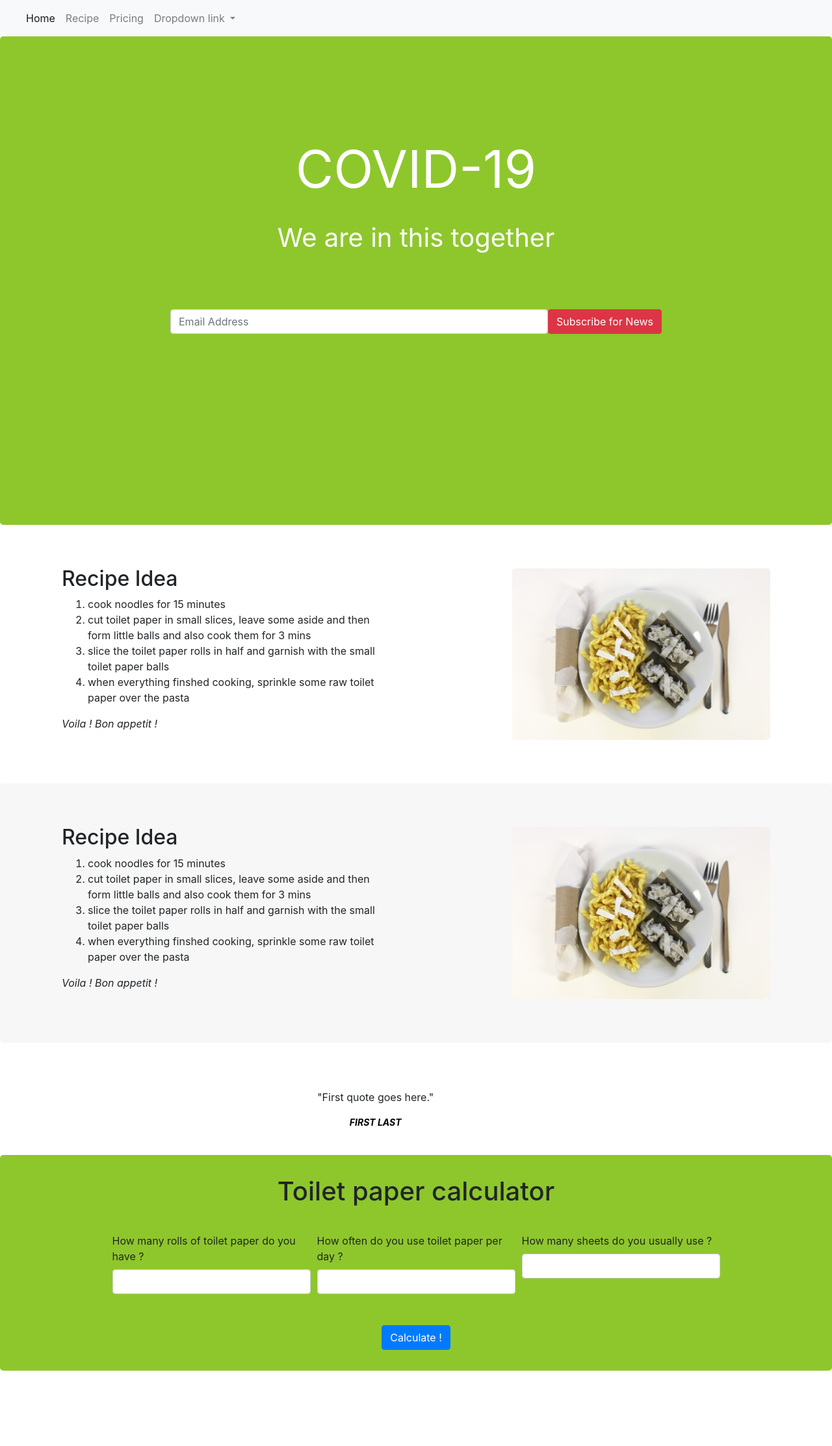
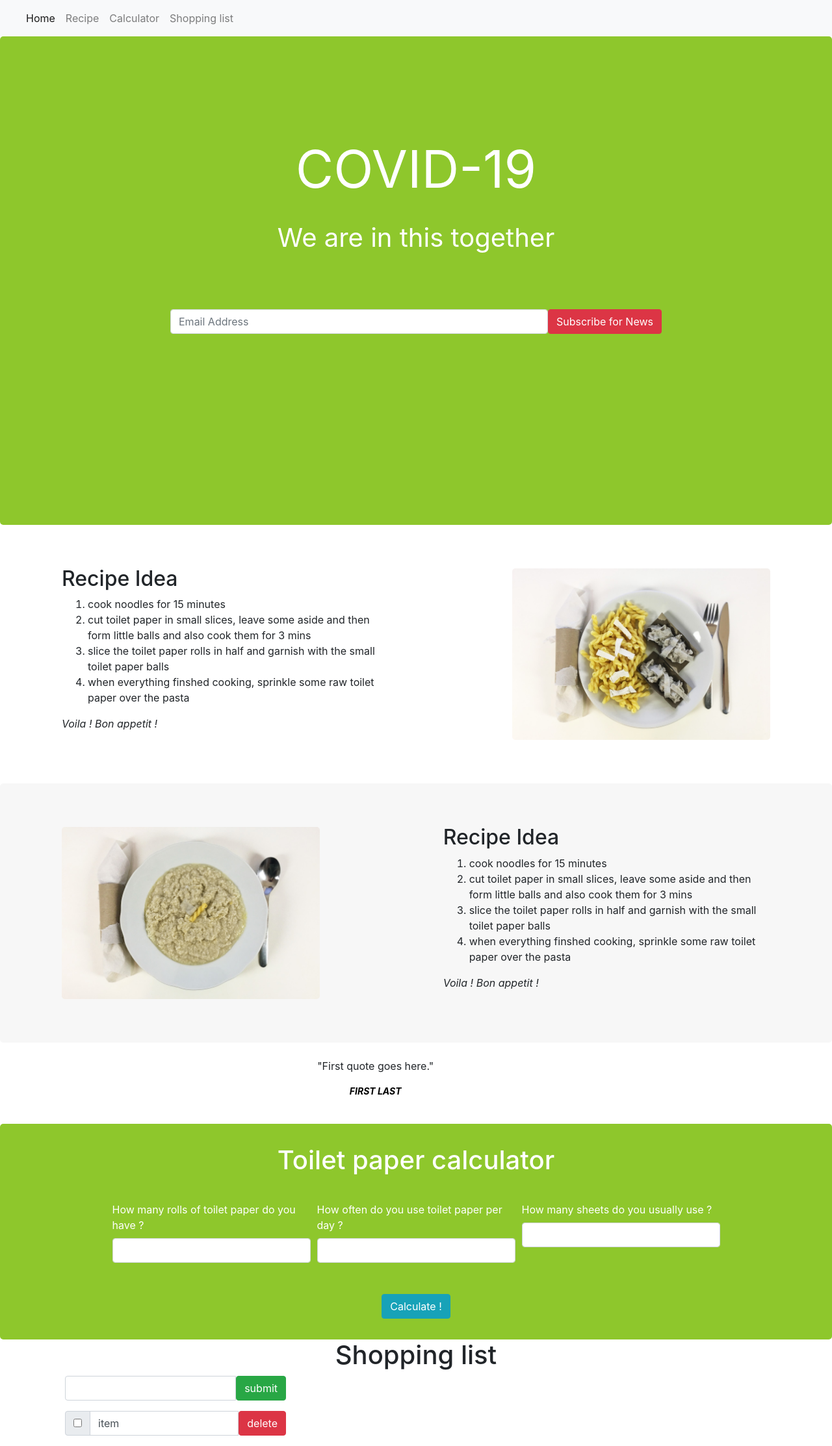
Before and after one commit to OliviaHelmuth/CoronaWebsite, a website: page index1.1.html in a window 1280 px wide. Shown: the whole page at 65% size. Before the commit the page ends 2110 px from the top, so only its background shows below. Drawn offline with nearby package versions, Linux system fonts and the light colour scheme.

Commit message:
enhance calculator + start with the shopping list

```diff
--- a/index1.1.html
+++ b/index1.1.html
@@ -15,6 +15,7 @@
 
 <body>
 
+  <!-- navbar -->
   <nav class="navbar navbar-expand-lg navbar-light bg-light sticky-top">
     <a class="navbar-brand" href="#"></a>
     <button class="navbar-toggler" type="button" data-toggle="collapse" data-target="#navbarNavDropdown"
@@ -30,24 +31,16 @@
           <a class="nav-link" href="#recipe">Recipe</a>
         </li>
         <li class="nav-item">
-          <a class="nav-link" href="#">Pricing</a>
+          <a class="nav-link" href="#toilet-form">Calculator</a>
         </li>
-        <li class="nav-item dropdown">
-          <a class="nav-link dropdown-toggle" href="#" id="navbarDropdownMenuLink" role="button" data-toggle="dropdown"
-            aria-haspopup="true" aria-expanded="false">
-            Dropdown link
-          </a>
-          <div class="dropdown-menu" aria-labelledby="navbarDropdownMenuLink">
-            <a class="dropdown-item" href="#">Action</a>
-            <a class="dropdown-item" href="#">Another action</a>
-            <a class="dropdown-item" href="#">Something else here</a>
-          </div>
+        <li class="nav-item">
+          <a class="nav-link" href="#">Shopping list</a>
         </li>
       </ul>
     </div>
   </nav>
 
-
+  <!-- landing section -->
   <div class="container-fluid">
     <div class="row align-items-center landing-section text-center" id="home">
       <div class="col">
@@ -64,12 +57,12 @@
       </div>
     </div>
   </div>
+  <!-- recipes -->
   <div class="my-section" id="recipe">
     <div class="container-fluid ">
       <div class="row justify-content-around align-items-center">
         <div class="col-sm-12 col-lg-5 ">
           <h2>Recipe Idea</h2>
-
           <ol class="my-list">
             <li>cook noodles for 15 minutes</li>
             <li>cut toilet paper in small slices, leave some aside and then form little balls and also cook them for 3
@@ -87,13 +80,14 @@
       </div>
     </div>
   </div>
-
   <div class="my-section my-section--grey" id="recipe">
     <div class="container-fluid ">
       <div class="row justify-content-around align-items-center">
+        <div class="col-sm-12 col-lg-5 col-xl-4 text-center">
+          <img style="width: 100%; border-radius: 5px" id="recipe_pic" src="./pics/package.jpg" alt="paper noodles">
+        </div>
         <div class="col-sm-12 col-lg-5 ">
           <h2>Recipe Idea</h2>
-
           <ol class="my-list">
             <li>cook noodles for 15 minutes</li>
             <li>cut toilet paper in small slices, leave some aside and then form little balls and also cook them for 3
@@ -104,14 +98,10 @@
           </ol>
           <p><i>Voila ! Bon appetit !</i></p>
         </div>
-        <div class="col-sm-12 col-lg-5 col-xl-4 text-center">
-          <img style="width: 100%; border-radius: 5px" id="recipe_pic" src="./pics/Nudeln-à-la-Papier-de-Klo.jpg"
-            alt="paper noodles">
       </div>
     </div>
   </div>
-  </div>
-  <br><br>
+  <!-- carousel -->
   <div class="container">
     <div id="carouselContent" class="carousel slide" data-ride="carousel">
       <div class="carousel-inner" role="listbox">
@@ -136,6 +126,7 @@
       </a>
     </div>
   </div>
+  <!-- toilet paper calculator -->
   <div class="container-fluid calculator-section">
     <div class="text-center">
       <h1>Toilet paper calculator</h1>
@@ -144,20 +135,20 @@
       <div class="form-row justify-content-center">
         <div class="form-group col-md-3">
           <label for="input4Rolls">How many rolls of toilet paper do you have ?</label>
-          <input type="number" min="0" class="form-control" id="input4Rolls" required>
+          <input type="text" class="form-control" id="input4Rolls" required>
         </div>
         <div class="form-group col-md-3">
           <label for="input4Frequency">How often do you use toilet paper per day ?</label>
-          <input type="number" min="0" class="form-control" id="input4Frequency" required>
+          <input type="text" class="form-control" id="input4Frequency" required>
         </div>
         <div class="form-group col-md-3">
           <label for="input4Sheets">How many sheets do you usually use ?</label>
-          <input type="number" min="0" class="form-control" id="input4Sheets" required>
+          <input type="text" class="form-control" id="input4Sheets" required>
         </div>
       </div>
       <div class="text-center">
-        <button id="calculate-button" type="submit" class="btn btn-primary"
-          data-toggle="modal" data-target="#exampleModalCenter">
+        <button id="calculate-button" type="submit" class="btn btn-info" data-toggle="modal"
+          data-target="#exampleModalCenter">
           Calculate !
         </button>
       </div>
@@ -180,6 +171,31 @@
       </div>
     </div>
   </div>
+  <!-- shopping list -->
+  <div class="container" id="shopping-list">
+    <div class="text-center">
+      <h1>Shopping list</h1>
+    </div>
+    <div class="justify-content-center">
+      <div class="col-sm-4 ">
+        <div class="input-group mb-3">
+          <input type="text" class="form-control" aria-label="Text input with checkbox" id="shopping-list-input">
+          <button type="submit" class="btn btn-success" id="submit-shopping-item">submit</button>
+        </div>
+        <div class="input-group mb-3">
+          <div class="input-group-prepend">
+            <div class="input-group-text">
+              <input type="checkbox" aria-label="Checkbox for following text input">
+            </div>
+          </div>
+          <input type="text" class="form-control" aria-label="Text input with checkbox" value="item" disabled
+            id="shopping-list-input-item">
+          <button type="button" class="btn btn-danger" id="delete-button">delete</button>
+        </div>
+      </div>
+    </div>
+  </div>
+
   <script src="./js1.1.js"></script>
 </body>
 
--- a/js1.1.js
+++ b/js1.1.js
@@ -1,19 +1,46 @@
 const toiletForm = document.getElementById("toilet-form");
 toiletForm.addEventListener("submit", toiletPaperCalculator)
 
-  function toiletPaperCalculator(e) {
+function toiletPaperCalculator(e) {
     e.preventDefault()
     let numberOfRolls = document.getElementById("input4Rolls").value;
     let frequency = document.getElementById("input4Frequency").value;
     let numberOfSheets = document.getElementById("input4Sheets").value;
-    let days =  (300*numberOfRolls) / (frequency*numberOfSheets);
-    if (numberOfRolls == 0) {
-      document.getElementById('calculatorOutput').innerHTML = "You don't have any toilet paper left!";
-    }
-    else if (days >= 1 ) {
-      document.getElementById('calculatorOutput').innerHTML = "You can enjoy your time on the toilet for " + Math.round(days) + " more days !";
+    let calculatorOutput = document.getElementById('calculatorOutput')
+
+    if (
+      isValidNumber(numberOfRolls) &&
+      isValidNumber(frequency) &&
+      isValidNumber(numberOfSheets)
+    ) {
+      let days =  (300*numberOfRolls) / (frequency*numberOfSheets);
+      if (numberOfRolls == 0) {
+        calculatorOutput.innerHTML = "You don't have any toilet paper left!";
+      }
+      else if (days >= 1 ) {
+        calculatorOutput.innerHTML = "You can enjoy your time on the toilet for " + Math.round(days) + " more days !";
+      }
+      else {
+        calculatorOutput.innerHTML = "You just have a bit paper left, good luck finding new paper !";
+      }
     }
     else {
-      document.getElementById('calculatorOutput').innerHTML = "You just have a bit paper left, good luck finding new paper !";
+      calculatorOutput.innerHTML = "Please just enter numbers !";
     }
   }
+
+function isValidNumber(value) {
+  let parsedValue = parseInt(value)
+  if (Number.isInteger(parsedValue)) {
+    return true
+  }
+  else {
+    return false
+  }
+}
+
+// "shoping-list".addEventListener("submit", addItem)
+// // function addItem() {
+
+
+// // }
--- a/style1.1.css
+++ b/style1.1.css
@@ -1,19 +1,9 @@
 #smaller_header {
     font-size: 0.5em;
 }
-
-#recipe_pic {}
-
-body {
-    /* background-color: #000; */
-}
-
-.my-list {}
-
 .subscribe-container {
     margin-top: 1em;
 }
-
 .landing-section {
     height: 94vh;
     background-color: rgb(142, 199, 44);
@@ -21,29 +11,33 @@ body {
     font-size: 5em;
     border-radius: 5px
 }
-
 .landing-section form {
     margin-bottom: 150px;
 }
-
 .my-section {
     padding: 4rem 0rem;
 }
-
 .my-section--grey {
     background-color: rgb(247, 247, 247);
     border-radius: 5px;
 }
-
 .calculator-section {
     background-color: rgb(142, 199, 44);
     border-radius: 5px;
 }
-
 .calculator-section h1 {
     padding: 2rem;
+    color: white;
 }
-
 #calculate-button {
     margin: 2rem;
 }
+#delete-button {
+    padding: ;
+}
+#shopping-list-input-item {
+    background-color: white;
+}
+#toilet-form label{
+    color: white;
+}
```
Also changed, not shown: pics/package.jpg (added). Lines whose indentation alone changed are shown as unchanged.
